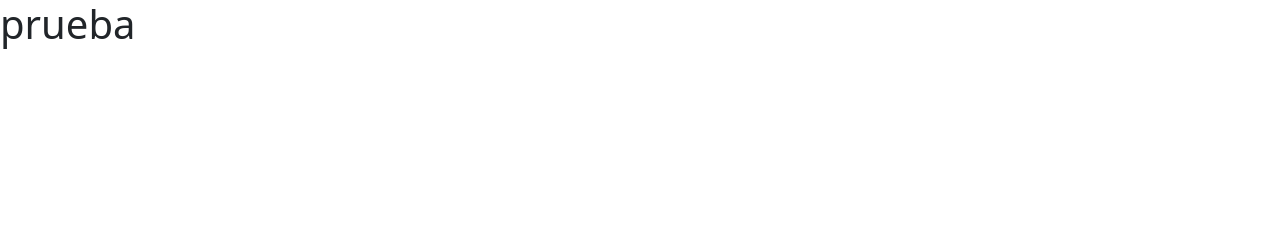
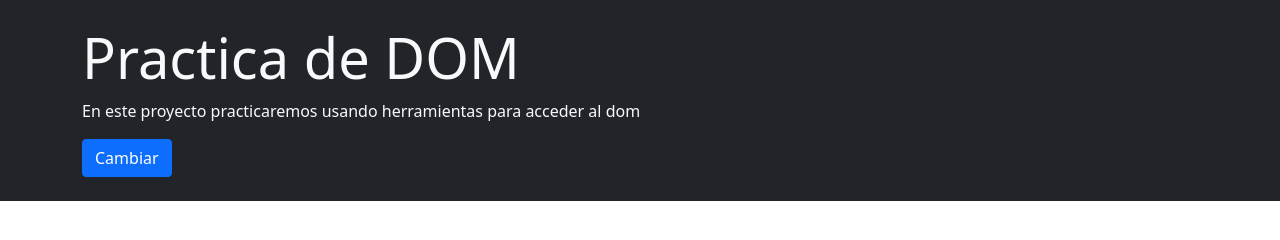
Before and after one commit to PabloRomeroAbadie/DOM-, a plain HTML site: page index.html in a window 1280 px wide. Drawn offline with Linux system fonts and the light colour scheme.

Commit message:
cambiamos el titulo del html y su color con una funcion de javaScript

```diff
--- a/index.html
+++ b/index.html
@@ -9,7 +9,17 @@
     <title>Practica DOM</title>
 </head>
 <body>
-    <h1>prueba</h1>
+    <main>
+        <section class="bg-dark container-fluid py-4">
+            <article class="container text-light">
+                <h1 class="display-4" id="titulo">Practica de DOM
+                </h1>
+                <p>En este proyecto practicaremos usando herramientas para acceder al dom</p>
+                <button class="btn btn-primary" id="btnCambiar" onclick="cambiarTitulo()">Cambiar</button>
+            </article>
+
+        </section>
+    </main>
     <script src="js/bootstrap.min.js"></script>
     <script src="js/app.js"></script>
 </body>
--- a/js/app.js
+++ b/js/app.js
@@ -0,0 +1,8 @@
+function cambiarTitulo(){
+    console.log("aqui estoy dentro de la funcion cambiar titulo");
+    // traer al titulo o h1
+    let titulo = document.querySelector("#titulo");
+    console.log(titulo);
+    titulo.innerHTML = "Titulo modificado";
+    titulo.className = "display-4 text-warning"
+}
```
